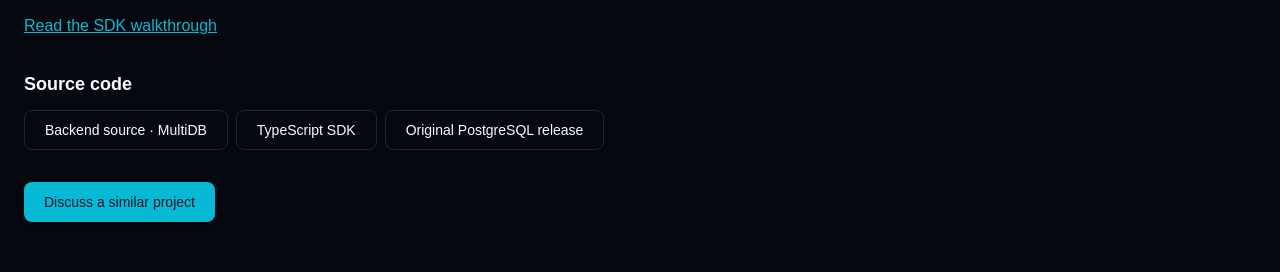
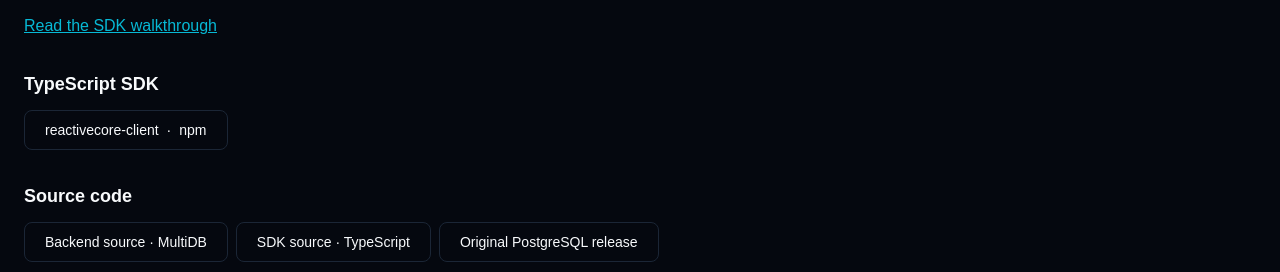
Before and after one commit to aiaa4solutions-debug/portfolio, a Next.js app: page /projects/reactivecore in a window 1280 px wide. Shown: the part 680-952 px from the top of the page. Built offline with nearby package versions, Linux system fonts and the light colour scheme; no server answers; a web font is replaced by a local one.

Commit message:
Separate ReactiveCore npm package from source links

```diff
--- a/components/projects/project-details.tsx
+++ b/components/projects/project-details.tsx
@@ -111,6 +111,20 @@ export function ProjectDetails({ project }: { project: Project }) {
           </a>
         </section>
       )}
+      {project.npmPackage && (
+        <section className="mt-8">
+          <h2 className="text-lg font-semibold">
+            <Translated text="TypeScript SDK" />
+          </h2>
+          <Button variant="outline" className="mt-3" asChild>
+            <a href={project.npmPackage.href}>
+              {project.npmPackage.name}
+              <span aria-hidden="true">·</span>
+              npm
+            </a>
+          </Button>
+        </section>
+      )}
       {project.repositories && (
         <section className="mt-8">
           <h2 className="text-lg font-semibold"><Translated text="Source code" /></h2>
--- a/data/projects.ts
+++ b/data/projects.ts
@@ -10,6 +10,7 @@ export interface Project {
   fullWidth?: boolean;
   walkthrough?: { steps: string[]; href: string };
   repositories?: { label: string; href: string }[];
+  npmPackage?: { name: string; href: string };
   cover?: string;
   preview?: { src: string; description: string };
   /** Internal page of the project, when it has a live demo. */
@@ -45,7 +46,7 @@ export const projects: Project[] = [
         href: "https://github.com/herimalala-ranaivoarisoa-rivomanana/reactivecore-multidb",
       },
       {
-        label: "TypeScript SDK",
+        label: "SDK source · TypeScript",
         href: "https://github.com/herimalala-ranaivoarisoa-rivomanana/reactivecore-sdk",
       },
       {
@@ -53,6 +54,10 @@ export const projects: Project[] = [
         href: "https://github.com/herimalala-ranaivoarisoa-rivomanana/reactivecore",
       },
     ],
+    npmPackage: {
+      name: "reactivecore-client",
+      href: "https://www.npmjs.com/package/reactivecore-client",
+    },
   },
   {
     slug: "ai-document-assistant",
--- a/lib/i18n/fr.json
+++ b/lib/i18n/fr.json
@@ -12,6 +12,7 @@
   "Source code": "Code source",
   "Backend source · MultiDB": "Code du backend · MultiDB",
   "TypeScript SDK": "SDK TypeScript",
+  "SDK source · TypeScript": "Code du SDK · TypeScript",
   "Original PostgreSQL release": "Version initiale PostgreSQL",
   "Compare the time per run with and without the workflow, including time spent monitoring runs and correcting errors.": "Comparer le temps par exécution avec et sans le workflow, en incluant la supervision et la correction des erreurs.",
   "Passing data between tools by hand adds repetitive work and delays notifications.": "Le transfert manuel de données entre les outils crée des tâches répétitives et retarde les notifications.",
```
